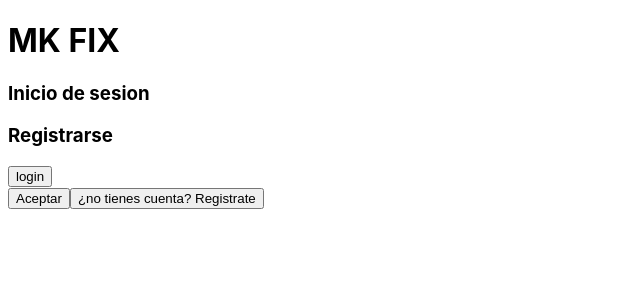
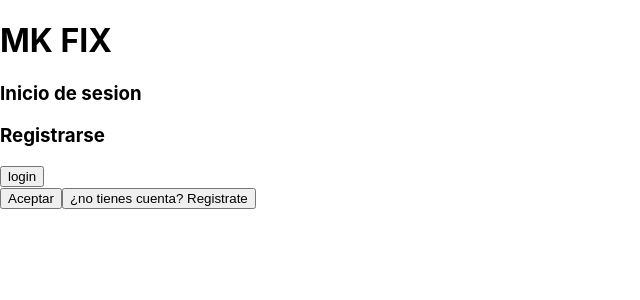
Before and after one commit to katherinecatalano/aplicacion-mk, a React (Create React App) app: page / in a window 1280 px wide. Shown: the top 300 px of the page, without its empty margins (0-640 px from the left). Built offline with nearby package versions, Linux system fonts and the light colour scheme.

Commit message:
Update index.css

```diff
--- a/src/index.css
+++ b/src/index.css
@@ -28,3 +28,17 @@ code {
   font-family: source-code-pro, Menlo, Monaco, Consolas, 'Courier New',
     monospace;
 }
+
+body {
+  margin: 0;
+  font-family: -apple-system, BlinkMacSystemFont, 'Segoe UI', 'Roboto', 'Oxygen',
+    'Ubuntu', 'Cantarell', 'Fira Sans', 'Droid Sans', 'Helvetica Neue',
+    sans-serif;
+  -webkit-font-smoothing: antialiased;
+  -moz-osx-font-smoothing: grayscale;
+}
+
+code {
+  font-family: source-code-pro, Menlo, Monaco, Consolas, 'Courier New',
+    monospace;
+}
```
